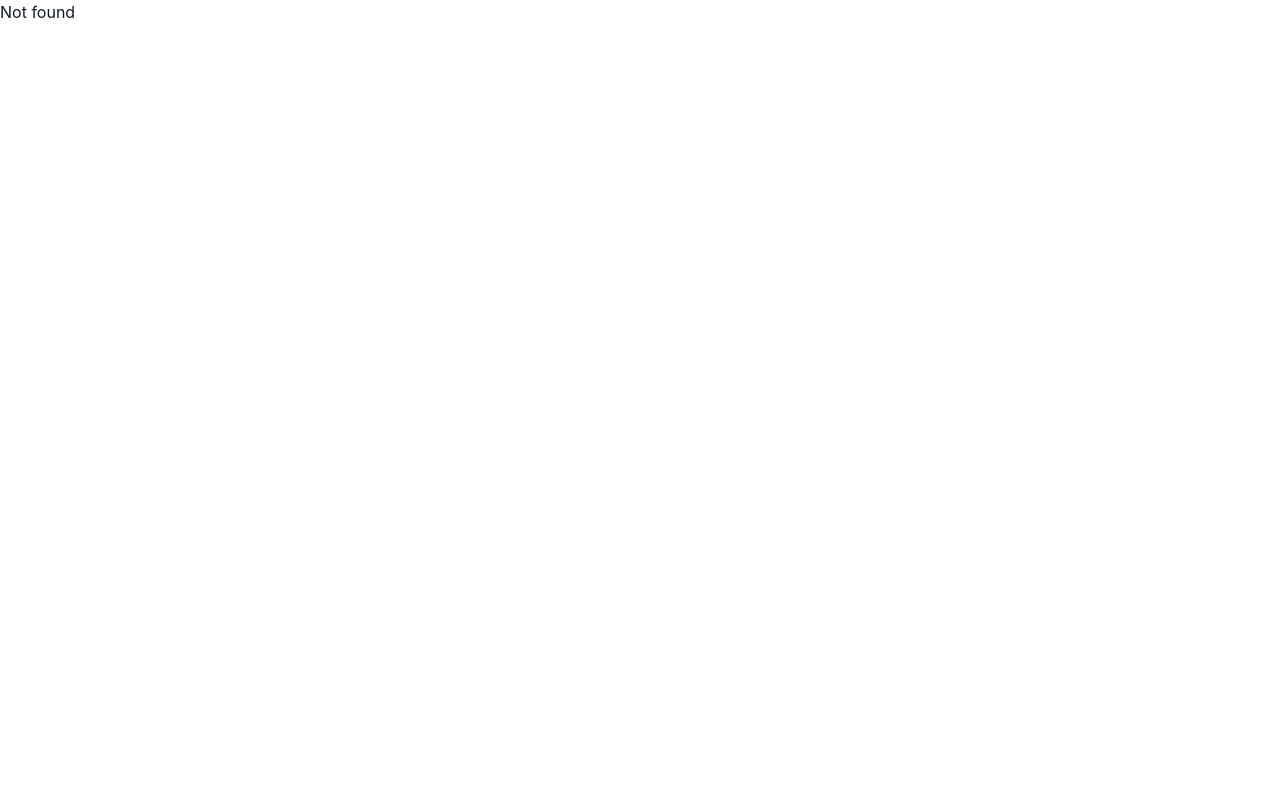
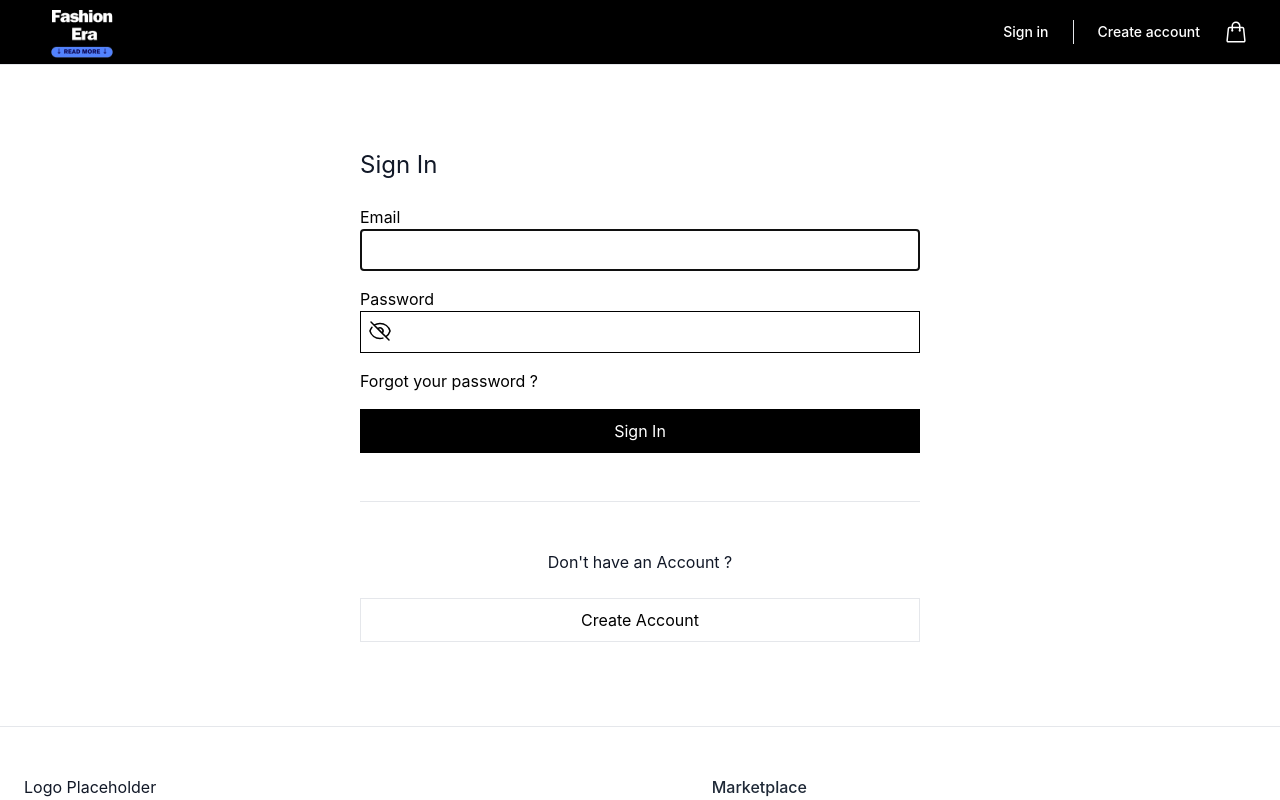
Before and after one commit to NyAndriaX/scable-ecommerce, a React (Vite) app in the folder client/: page /login in a window 1280 px wide. Before the commit this address had no page. Shown: the top 800 px of the page. Built offline with nearby package versions, Linux system fonts and the light colour scheme; no server answers.

Commit message:
feate:design login form in view

```diff
--- a/client/package.json
+++ b/client/package.json
@@ -27,6 +27,7 @@
     "postcss-cli": "^11.0.0",
     "react": "^18.2.0",
     "react-dom": "^18.2.0",
+    "react-hook-form": "^7.50.1",
     "react-icons": "^5.0.1",
     "react-lazy-load-image-component": "^1.6.0",
     "react-router-dom": "^6.22.0",
--- a/client/src/Routes.tsx
+++ b/client/src/Routes.tsx
@@ -3,6 +3,7 @@ import App from './App';
 import NotFound from './views/NotFound';
 import Home from './views/Home/Home';
 import Register from './views/Auth/Register';
+import Login from './views/Auth/Login';
 
 export const router = createBrowserRouter([
   {
@@ -19,6 +20,11 @@ export const router = createBrowserRouter([
         path: '/register',
         element: <Register />,
       },
+
+      {
+        path: '/login',
+        element: <Login />,
+      },
     ],
   },
 ]);
--- a/client/src/components/common/Input/Input.tsx
+++ b/client/src/components/common/Input/Input.tsx
@@ -1,8 +1,13 @@
-import React from 'react';
+import React, { useState, forwardRef } from 'react';
+import {
+  ExclamationCircleIcon,
+  EyeIcon,
+  EyeSlashIcon,
+} from '@heroicons/react/24/outline';
 
 interface IProps extends React.InputHTMLAttributes<HTMLInputElement> {
   label?: string;
-  placeholder?:string;
+  placeholder?: string;
   className?: string;
   ariaInvalid?: boolean;
   type: string;
@@ -12,10 +17,9 @@ interface IProps extends React.InputHTMLAttributes<HTMLInputElement> {
   autocomplete?: string;
   autofocus?: boolean;
   inputClassName?: string;
-
 }
 
-const Input:React.FC<IProps> = (
+const Input: React.ForwardRefRenderFunction<HTMLInputElement, IProps> = (
   {
     label,
     placeholder,
@@ -32,12 +36,61 @@ const Input:React.FC<IProps> = (
   },
   ref
 ) => {
+  const [isVisibility, setIsVisibility] = useState<boolean>(false);
+
   return (
-      <div className="flex flex-col">
-        <label className="text-black">{label}</label>
-        <input type={type} placeholder={placeholder} className="p-2 border border-solid border-black"/>
+    <div className="flex flex-col relative">
+      <label className="text-black">{label}</label>
+      <div className="flex items-center">
+        {error && (
+          <div className="absolute right-2 top-8 text-gray-40">
+            <ExclamationCircleIcon
+              className="h-6 w-6 shrink-0 text-red-500 group-hover:text-opacity-80"
+              aria-hidden="true"
+            />
+          </div>
+        )}
+        {type === 'password' && (
+          <div className="absolute left-2 top-8 z-4">
+            <button
+              type="button"
+              onClick={() => setIsVisibility((prev) => !prev)}
+            >
+              {isVisibility ? (
+                <EyeIcon
+                  className="h-6 w-6 shrink-0 text-black group-hover:text-opacity-80"
+                  aria-hidden="true"
+                />
+              ) : (
+                <EyeSlashIcon
+                  className="h-6 w-6 shrink-0 text-black group-hover:text-opacity-80"
+                  aria-hidden="true"
+                />
+              )}
+            </button>
+          </div>
+        )}
+        <input
+          ref={ref}
+          type={type === 'password' ? (isVisibility ? 'text' : type) : type}
+          placeholder={placeholder}
+          {...props}
+          className={`z-1 px-3 py-2 border border-solid border-black w-full ${
+            error ? 'border-red-500' : ''
+          } ${type === 'password' ? 'pl-10' : ''}`}
+          value={value}
+          disabled={disabled}
+          autoFocus={autofocus}
+          autoComplete={autocomplete}
+        />
       </div>
+      {error && (
+        <small role="alert" className="text-red-500">
+          {error}
+        </small>
+      )}
+    </div>
   );
 };
 
-export default Input;
+export default forwardRef(Input);
--- a/client/src/constants/appConstants.ts
+++ b/client/src/constants/appConstants.ts
@@ -1 +1,4 @@
 export const BASE_URL = import.meta.env.VITE_APP_BASE_API as string
+
+export const EMAIL_REGEX =
+  /^[0-9a-zA-Z]([-_.]?[0-9a-zA-Z])*@[0-9a-zA-Z]([-_.]?[0-9a-zA-Z])*.[a-zA-Z]{2,3}$/i;
--- a/client/src/layout/navigation/desktop/MenuDesktop.tsx
+++ b/client/src/layout/navigation/desktop/MenuDesktop.tsx
@@ -55,14 +55,14 @@ const MenuDesktop: React.FC<MenuDesktopProps> = ({ setIsOpen }) => {
               <>
                 <Link
                   to="/login"
-                  className="text-sm font-medium text-gray-700 hover:text-gray-800"
+                  className="text-sm font-medium text-white hover:text-opacity-80"
                 >
                   Sign in
                 </Link>
                 <span className="h-6 w-px bg-gray-200" aria-hidden="true" />
                 <Link
                   to="/register"
-                  className="text-sm font-medium text-gray-700 hover:text-gray-800"
+                  className="text-sm font-medium text-white hover:text-opacity-80"
                 >
                   Create account
                 </Link>
@@ -74,7 +74,7 @@ const MenuDesktop: React.FC<MenuDesktopProps> = ({ setIsOpen }) => {
           <div className="ml-4 flow-root lg:ml-6">
             <Link to="/carts" className="group -m-2 flex items-center p-2">
               <ShoppingBagIcon
-                className="h-6 w-6 shrink-0 text-gray-400 group-hover:text-gray-500"
+                className="h-6 w-6 shrink-0 text-white group-hover:text-opacity-80"
                 aria-hidden="true"
               />
               {/* <CartStatus /> */}
--- a/client/src/views/Auth/Login.tsx
+++ b/client/src/views/Auth/Login.tsx
@@ -1,5 +1,102 @@
+import { Link } from 'react-router-dom';
+import { useForm } from 'react-hook-form';
+import { EMAIL_REGEX } from '@/constants/appConstants';
+import { useNavigate } from 'react-router-dom';
+import Input from '@/components/common/Input/Input';
+import Button from '@/components/common/Button/Button';
+
+interface IProps {
+  email: string;
+  password: string;
+}
+
 const Login = () => {
-  return <div>Login</div>;
+  const {
+    register,
+    handleSubmit,
+    formState: { isSubmitting, isDirty, errors },
+  } = useForm<IProps>({
+    mode: 'onSubmit',
+    defaultValues: {
+      email: '',
+      password: '',
+    },
+  });
+
+  const navigate = useNavigate();
+
+  const submit = (data: IProps) => {
+    console.log(data);
+  };
+
+  return (
+    <section className="flex flex-col justify-center items-center py-11">
+      <div className="flex flex-col lg:w-1/2 w-1 p-10 gap-12">
+        <div className="flex flex-col gap-6">
+          <h1 className="text-2xl ">Sign In</h1>
+          <form
+            className="flex flex-col gap-4"
+            onSubmit={handleSubmit((data) => submit(data))}
+          >
+            <Input
+              {...register('email', {
+                required: 'Please provide an email',
+                pattern: {
+                  value: EMAIL_REGEX,
+                  message: 'Please providew a properly formatted email address',
+                },
+              })}
+              error={errors.email?.message}
+              ariaInvalid={isDirty}
+              label="Email"
+              type="email"
+              className="mb-3"
+              autofocus
+              autocomplete="on"
+            />
+            <Input
+              {...register('password', {
+                required: 'Please provide a password',
+                minLength: {
+                  value: 6,
+                  message: 'Password needs to be between 6 to 20 characters',
+                },
+                maxLength: {
+                  value: 20,
+                  message: 'Password needs to be between 6 to 20 characters',
+                },
+              })}
+              error={errors.password?.message}
+              ariaInvalid={isDirty}
+              label="Password"
+              type="password"
+              className="mb-10"
+              autocomplete="off"
+            />
+            <Link to="/" className="text-md text-black hover:text-opacity-80">
+              Forgot your password ?
+            </Link>
+            <Button
+              text="Sign In"
+              type="submit"
+              disabled={isSubmitting}
+              className="bg-black hover:bg-opacity-80 py-4 text-white"
+            />
+          </form>
+        </div>
+        <div className="border-b" />
+        <div className="flex flex-col gap-6">
+          <p className="text-md text-center">Don't have an Account ? </p>
+          <Button
+            text="Create Account"
+            type="button"
+            onClick={() => navigate('/register')}
+            className="bg-white py-4 text-black  border border-solid"
+          />
+        </div>
+      </div>
+    </section>
+  );
 };
 
 export default Login;
--- a/client/src/views/Auth/Register.tsx
+++ b/client/src/views/Auth/Register.tsx
@@ -1,37 +1,6 @@
-// import { useForm } from 'react-hook-form';
-import Input from '@/components/common/Input/Input';
-import Button from '@/components/common/Button/Button';
-
 const Register = () => {
-  // const { register, handleSubmit, watch, setValue, setError, clearErrors }=useForm;
-  return (
-    <section className="flex flex-col justify-center items-center py-11">
-      <div className="flex flex-col lg:w-1/2 w-1 p-10 gap-12">
-        <div className="flex flex-col gap-6">
-          <h1 className="text-2xl ">Sign In</h1>
-          <form className="flex flex-col gap-4">
-            <Input label="Email" type="text" />
-            <Input label="Password" type="text" />
-            <Button
-              text="Sign In"
-              type="submit"
-              //  disabled={isSubmitting}
-              className="bg-black hover:bg-opacity-80 py-4 text-white"
-            />
-          </form>
-        </div>
-        <div className="border-b" />
-        <div className="flex flex-col gap-4">
-          <p className="text-xl">Don't have an Account ? </p>
-          <Button
-            text="Create Account"
-            type="button"
-            //  disabled={isSubmitting}
-            className="bg-white py-4 text-black  border border-solid"
-          />
-        </div>
-      </div>
-    </section>
+    return (
+    <div>register</div>
   );
 };
 
```
Also changed, not shown: 1 other file (tests, documents, lock files or other folders).
